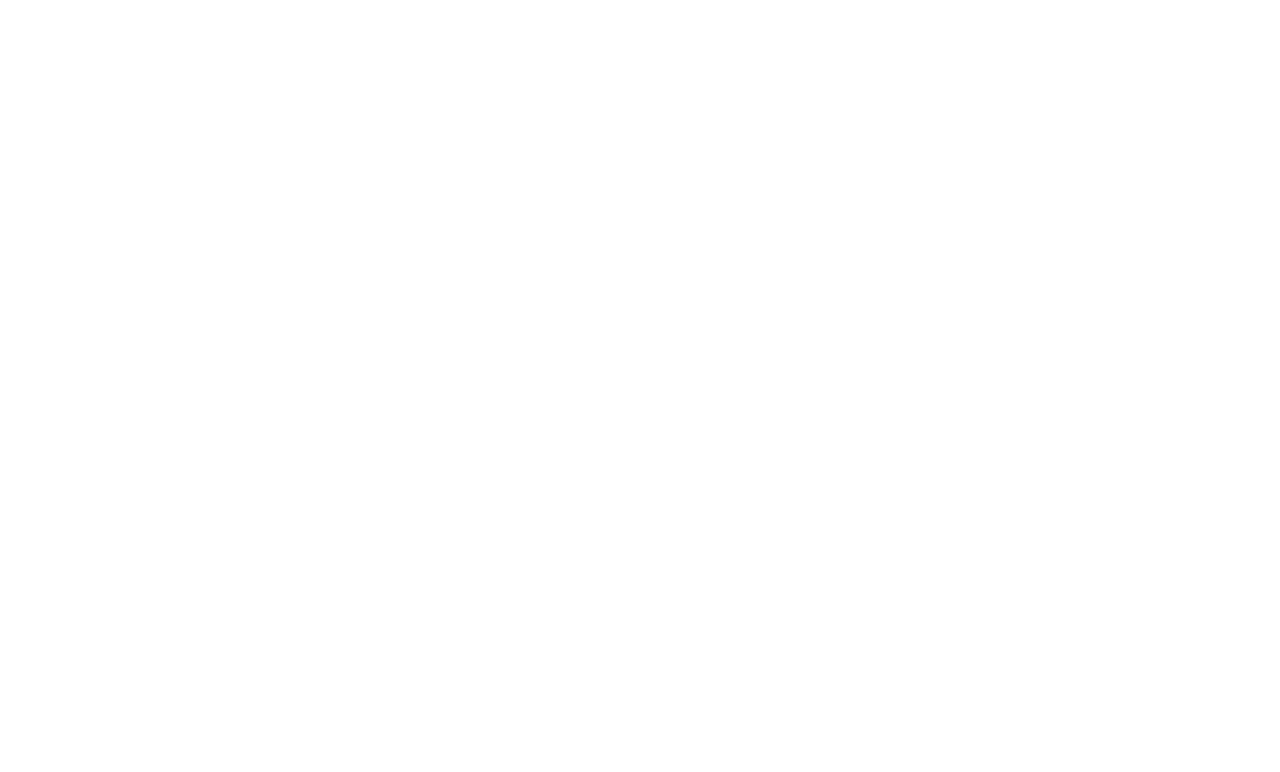
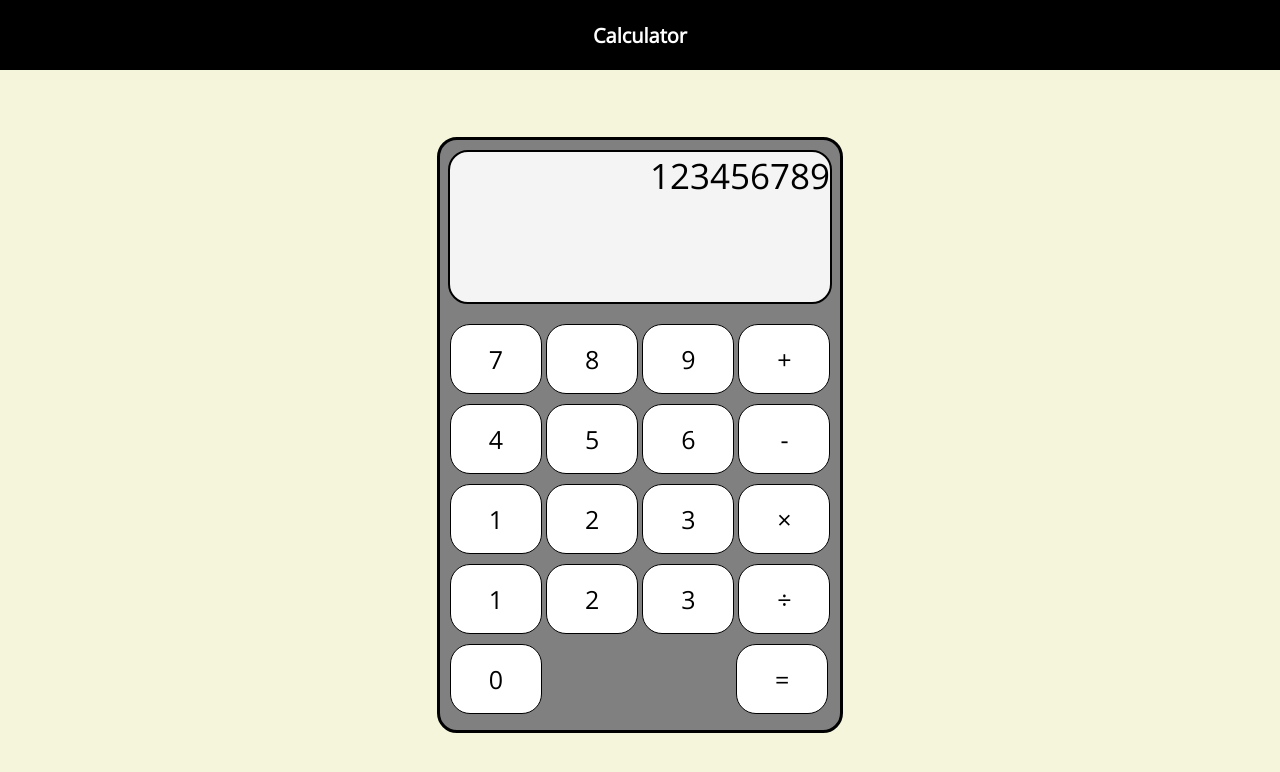
Before and after one commit to ZeshanQureshi/online-calculator, a plain HTML site: page index.html in a window 1280 px wide. Drawn offline with nearby package versions, Linux system fonts and the light colour scheme.

Commit message:
Calculator Design
Added functional elements to calculator design.

```diff
--- a/index.html
+++ b/index.html
@@ -8,6 +8,39 @@
   <title>Calculator</title>
 </head>
 <body>
+  <header>
+    <h1>Calculator</h1>
+  </header>
+  <div id = "mainbody1">
+    <div id = "mainbody1-outline">
+      <div id = "mainbody1-screen">123456789</div>
+
+
+      <button id = "mainbody1-number">7</button>
+      <button id = "mainbody1-number">8</button>
+      <button id = "mainbody1-number">9</button>
+      <button id = "mainbody1-number">+</button>
+      <br>
+      <button id = "mainbody1-number">4</button>
+      <button id = "mainbody1-number">5</button>
+      <button id = "mainbody1-number">6</button>
+      <button id = "mainbody1-number">-</button>
+      <br>
+      <button id = "mainbody1-number">1</button>
+      <button id = "mainbody1-number">2</button>
+      <button id = "mainbody1-number">3</button>
+      <button id = "mainbody1-number">×</button>
+      <br>
+      <button id = "mainbody1-number">1</button>
+      <button id = "mainbody1-number">2</button>
+      <button id = "mainbody1-number">3</button>
+      <button id = "mainbody1-number">÷</button>
+      <br>
+      <button id = "mainbody1-number">0</button>
+      <button id = "mainbody1-operator">=</button>
+    </div>
+
+  </div>
 
 
   <script src="scripts/main.js"></script>
--- a/styles/style.css
+++ b/styles/style.css
@@ -8,3 +8,119 @@
   background: transparent;
   font-family: 'Open Sans', sans-serif;
 }
+
+h1 {
+  color: white;
+  font-size: 20px;
+
+  text-align: center;
+  vertical-align: middle;
+
+  display: table-cell;
+}
+
+header {
+  height: 70px;
+  width: 100%;
+
+  background-color: black ;
+
+  display: table;
+}
+
+#mainbody1 {
+  height: calc(100vh - 70px);
+  width: 100%;
+
+  background-color: rgb(245, 245, 220);
+  display: table;
+}
+
+#mainbody1-outline {
+  width: 400px;
+  height: 590px;
+
+  border-radius: 20px;
+  border: solid black 3px;
+
+  background-color: grey;
+
+  margin: 0 auto;
+
+  position: relative;
+  top: 50%;
+  -webkit-transform: translateY(-50%);
+  -ms-transform: translateY(-50%);
+  transform: translateY(-50%);
+}
+
+#mainbody1-screen {
+  width: 380px;
+  height: 150px;
+
+  border-radius: 20px;
+  border: solid black 2px;
+
+  background-color: rgb(245, 244, 244);
+
+  margin: 0 auto;
+
+  position: relative;
+  top: 10px;
+
+  font-size: 35px;
+  text-align: right;
+
+  text-indent: 30px;
+
+}
+
+#mainbody1-number {
+  width: 92px;
+  height: 70px;
+
+  font-size: 25px;
+
+  border-radius: 20px;
+  border: solid black 1px;
+
+  background-color: white;
+
+  position: relative;
+  top: 20px;
+  left: 10px;
+
+  margin-top: 10px;
+
+
+}
+
+#mainbody1-number:hover {
+  background-color: lightgrey;
+  cursor: pointer;
+}
+
+#mainbody1-operator {
+  width: 92px;
+  height: 70px;
+
+  font-size: 25px;
+
+  border-radius: 20px;
+  border: solid black 1px;
+
+  background-color: white;
+
+  position: relative;
+  top: 20px;
+  left: 200px;
+
+  margin-top: 10px;
+
+
+}
+
+#mainbody1-operator:hover {
+  background-color: lightgrey;
+  cursor: pointer;
+}
```
